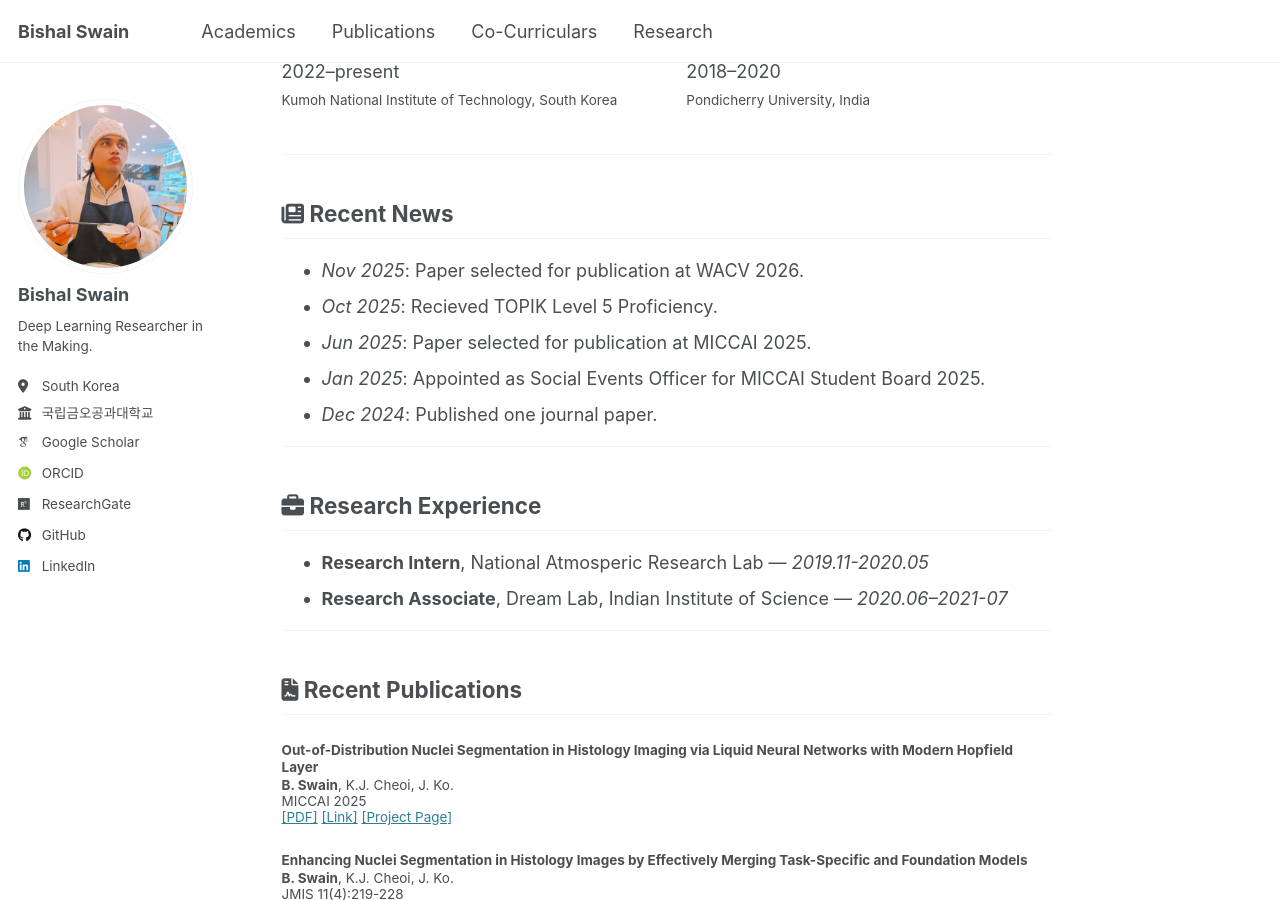
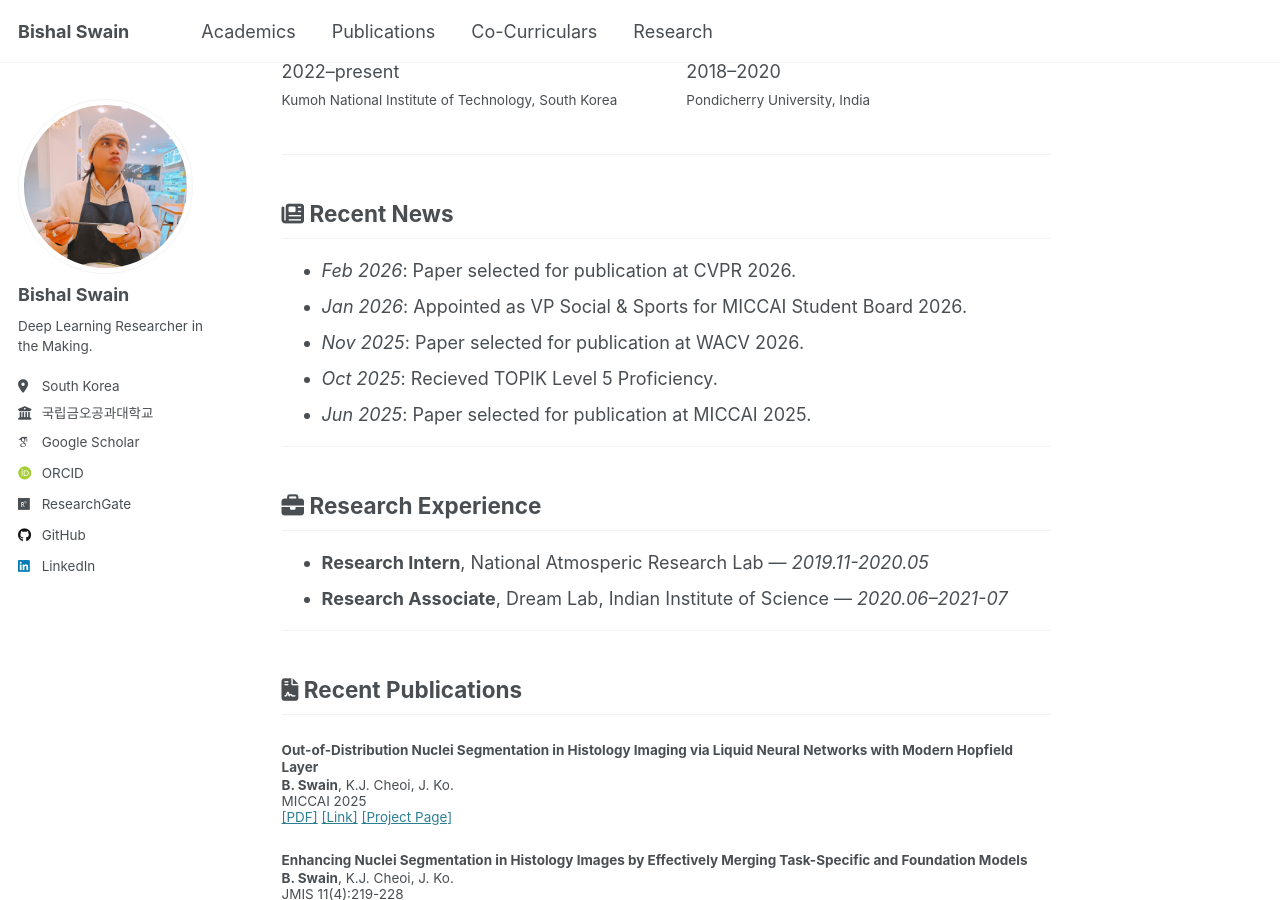
Before and after one commit to bluesaiyancodes/bluesaiyancodes.github.io, a Jekyll site: the page built from _pages/about.md, in a window 1280 px wide and 900 px high, scrolled down 569 px. Built offline with Jekyll 4.4.1, drawn with Linux system fonts in a browser that asks for light colours; some web fonts are replaced.

Commit message:
misc --update0301

```diff
--- a/_includes/project_card.html
+++ b/_includes/project_card.html
@@ -6,7 +6,7 @@
 
 {% assign is_ongoing = false %}
 {% if p.status %}
-  {% assign status_norm = p.status | downcase %}
+  {% assign status_norm = p.status | downcase | strip %}
   {% if status_norm == "ongoing" %}
     {% assign is_ongoing = true %}
   {% endif %}
--- a/_pages/about.md
+++ b/_pages/about.md
@@ -45,11 +45,11 @@ My research focuses on computer vision, particularly on out-of-distribution gene
 
 ## <i class="fas fa-newspaper"></i>  Recent News
 
+-  *Feb 2026*: Paper selected for publication at CVPR 2026.
+-  *Jan 2026*: Appointed as VP Social & Sports for MICCAI Student Board 2026.
 -  *Nov 2025*: Paper selected for publication at WACV 2026.
 -  *Oct 2025*: Recieved TOPIK Level 5 Proficiency.
 -  *Jun 2025*: Paper selected for publication at MICCAI 2025.
--  *Jan 2025*: Appointed as Social Events Officer for MICCAI Student Board 2025.
--  *Dec 2024*: Published one journal paper.
 
 
 ---
```
